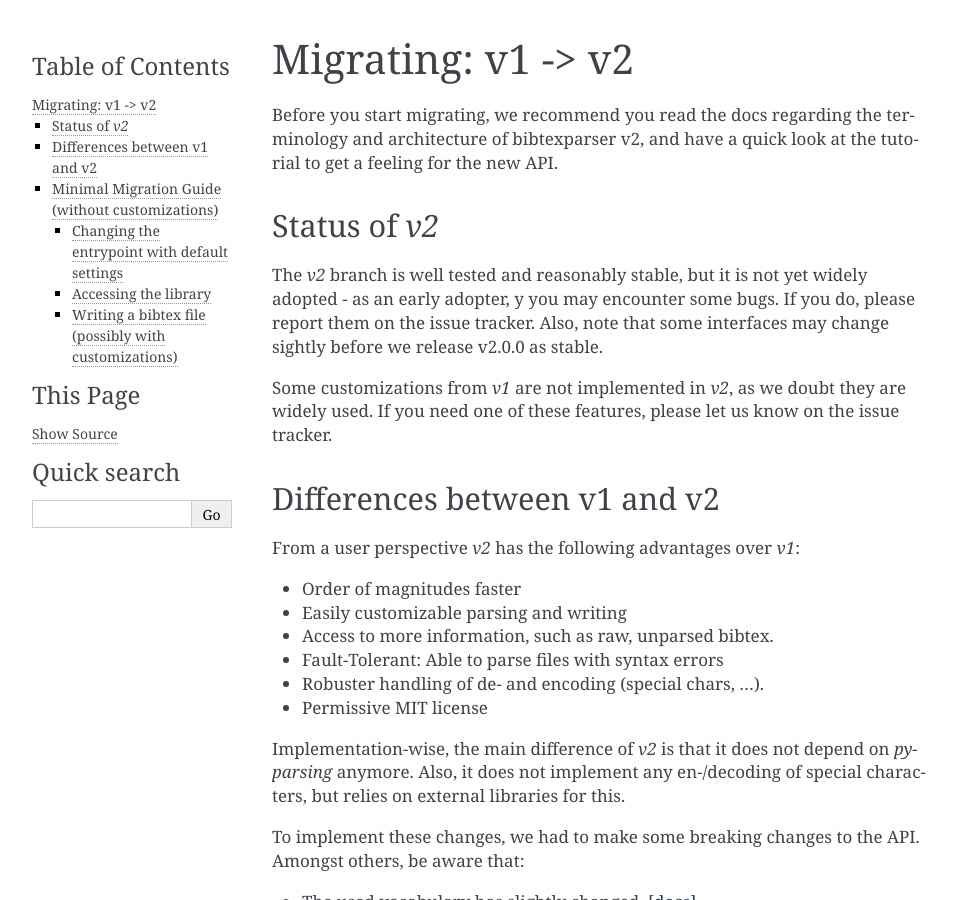
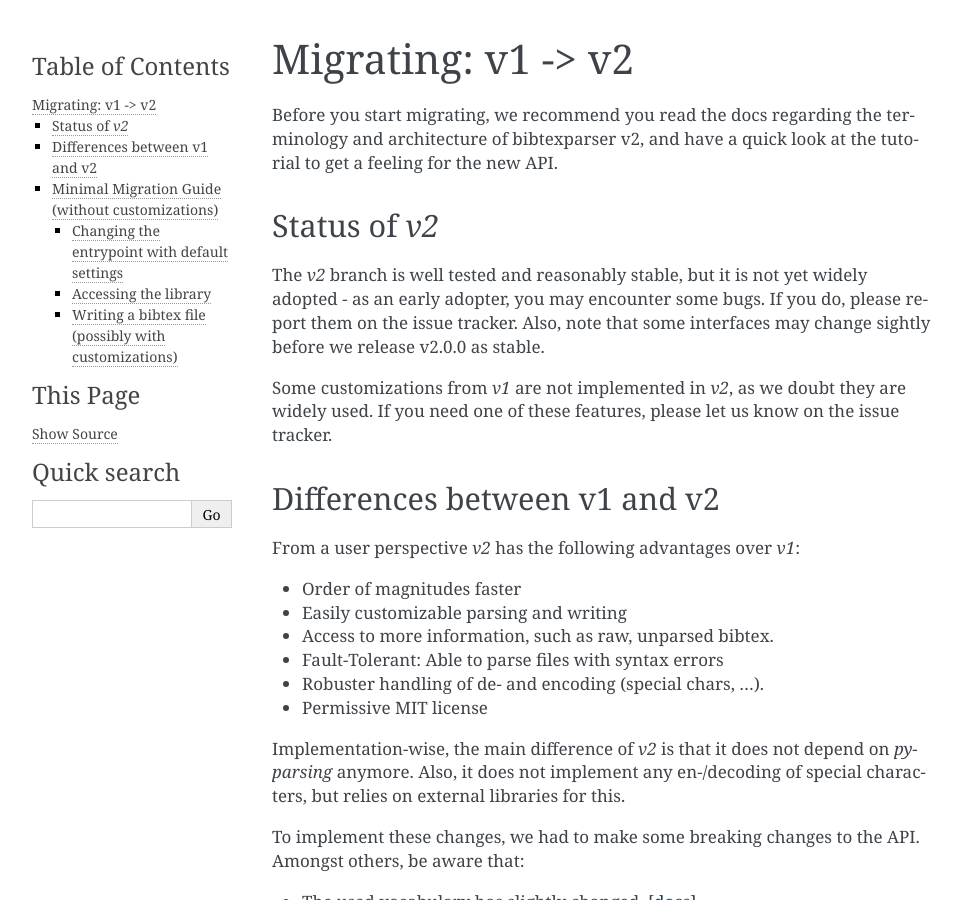
Before and after one commit to sciunto-org/python-bibtexparser, a Sphinx documentation site: the page built from docs/source/migrate.rst, in a window 1280 px wide and 900 px high. Shown: the whole window, without its empty margins (148-1109 px from the left). Built offline with Sphinx 7.4.7, drawn with Linux system fonts in a browser that asks for light colours.

```diff
--- a/docs/source/migrate.rst
+++ b/docs/source/migrate.rst
@@ -8,7 +8,7 @@ and have a quick look at the tutorial to get a feeling for the new API.
 Status of `v2`
 --------------
 
-The `v2` branch is well tested and reasonably stable, but it is not yet widely adopted - as an early adopter, y
+The `v2` branch is well tested and reasonably stable, but it is not yet widely adopted - as an early adopter,
 you may encounter some bugs. If you do, please report them on the issue tracker.
 Also, note that some interfaces may change sightly before we release v2.0.0 as stable.
 
```
